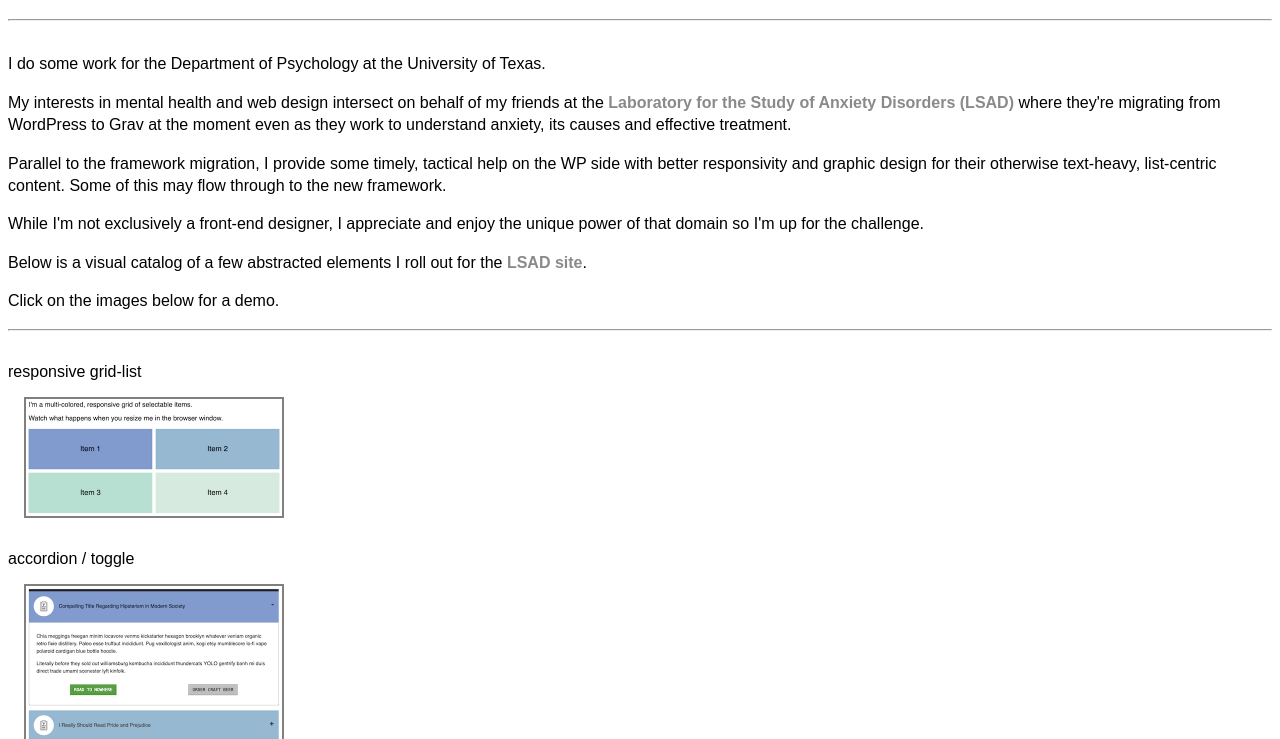
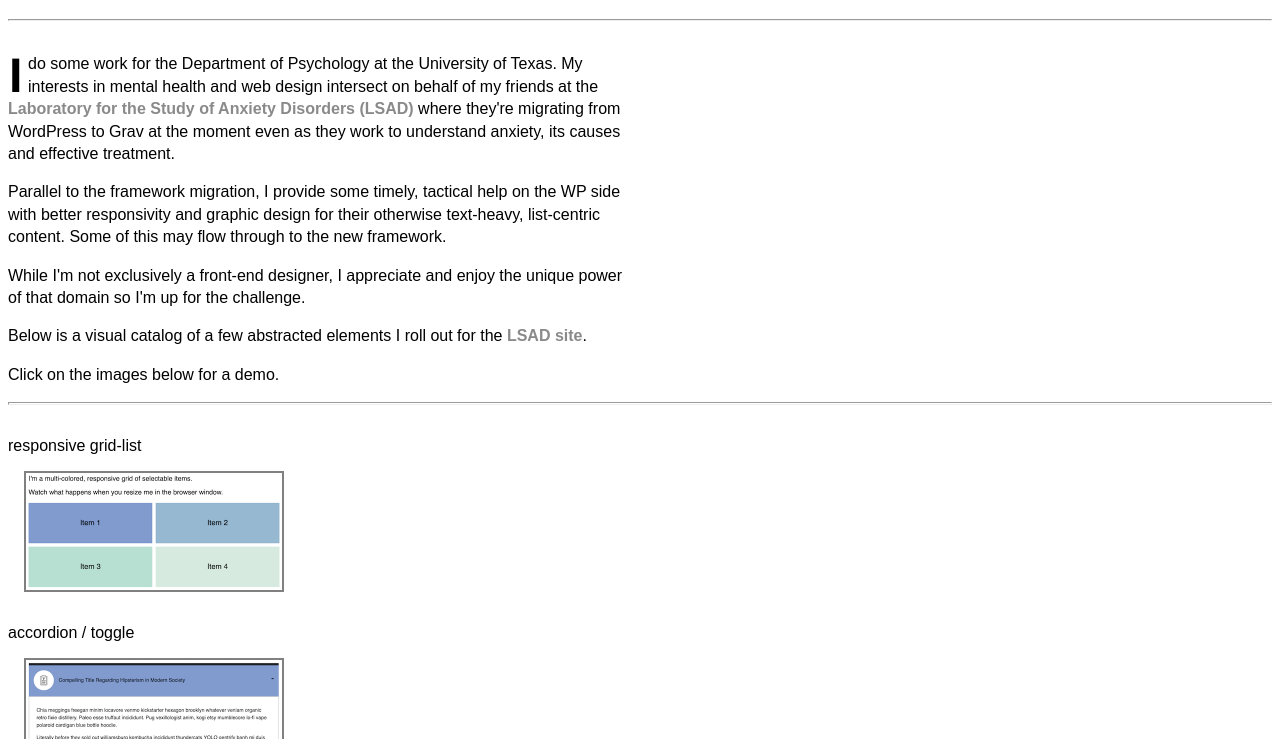
Before and after one commit to zenglenn42/graphic-design-elements, a plain HTML site: page index.html in a window 1280 px wide. Shown: the part 61-800 px from the top of the page. Drawn offline with Linux system fonts and the light colour scheme.

Commit message:
add an initial-letter to landing page; limit width of paragraphs to something pleasing ... really

```diff
--- a/index.html
+++ b/index.html
@@ -35,6 +35,7 @@
 
 	div.intro p {
 		line-height: 1.4;
+		max-width: 70ch;
 	}
 
 	div.intro ul {
@@ -56,6 +57,20 @@
 		color: gray;
 		height: 0.5px;
 	}
+
+	@supports (initial-letter: 2) or
+		(-webkit-initial-letter: 2) {
+
+		p.first-letter::first-letter {
+			font-family: "Helvetica", sans-serif;
+			font-weight: 600;
+			margin-right: 0.5em;
+			margin-left: 0.25em;
+			-webkit-initial-letter: 2;
+			initial-letter: 2;
+		}
+
+	}
 	</style>
 </head>
 <body>
@@ -63,25 +78,33 @@
 	<div class="intro">
 		<h1>Graphic Design Elements</h1>
 		<hr>
-		<p>I do some work for the Department of Psychology at the University of Texas.</p>
-		<p>My interests in mental health and web design intersect on behalf of my friends at the
-			<a class="header" href="https://labs.la.utexas.edu/telch/">
-				Laboratory for the Study of Anxiety Disorders (LSAD)
-			</a> where they're migrating from WordPress to Grav at the moment even as they work to understand anxiety, its causes and effective treatment.
+		<p class="first-letter">
+			I do some work for the Department of Psychology at the University of Texas.
+			My interests in mental health and web design intersect on behalf of my friends at the
+			<a class="header" href="https://labs.la.utexas.edu/telch/">Laboratory for the Study of Anxiety Disorders (LSAD)</a>
+			where they're migrating from WordPress to Grav at the moment even as they work to understand anxiety,
+			its causes and effective treatment.
 		</p>
 
-		<p>Parallel to the framework migration, I provide some timely, tactical help on the WP side
-		with better responsivity and graphic design for their otherwise text-heavy,
-		list-centric content.  Some of this may flow through to the new framework.
+		<p>
+			Parallel to the framework migration, I provide some timely, tactical help on the WP side
+			with better responsivity and graphic design for their otherwise text-heavy,
+			list-centric content.  Some of this may flow through to the new framework.
 		</p>
 
-		<p>While I'm not exclusively a front-end designer, I appreciate and enjoy the
-		unique power of that domain so I'm up for the challenge.
+		<p>
+			While I'm not exclusively a front-end designer, I appreciate and enjoy the
+			unique power of that domain so I'm up for the challenge.
 		</p>
 
-		<p>Below is a visual catalog of a few abstracted elements I roll out for the <a class="header" href="https://labs.la.utexas.edu/telch/">LSAD site</a>.</p>
+		<p>
+			Below is a visual catalog of a few abstracted elements I roll out for the
+			<a class="header" href="https://labs.la.utexas.edu/telch/">LSAD site</a>.
+		</p>
 
-		<p>Click on the images below for a demo.</p>
+		<p>
+			Click on the images below for a demo.
+		</p>
 		<hr>
 	</div>
 </header>
```
Also changed, not shown: accordion-toggle/accordion-toggle.html (+1 -0 lines), darkened-grid-overlay/darkened-grid-overlay.html (+1 -0 lines), expando-figure/expando-figure.html (+1 -0 lines).
